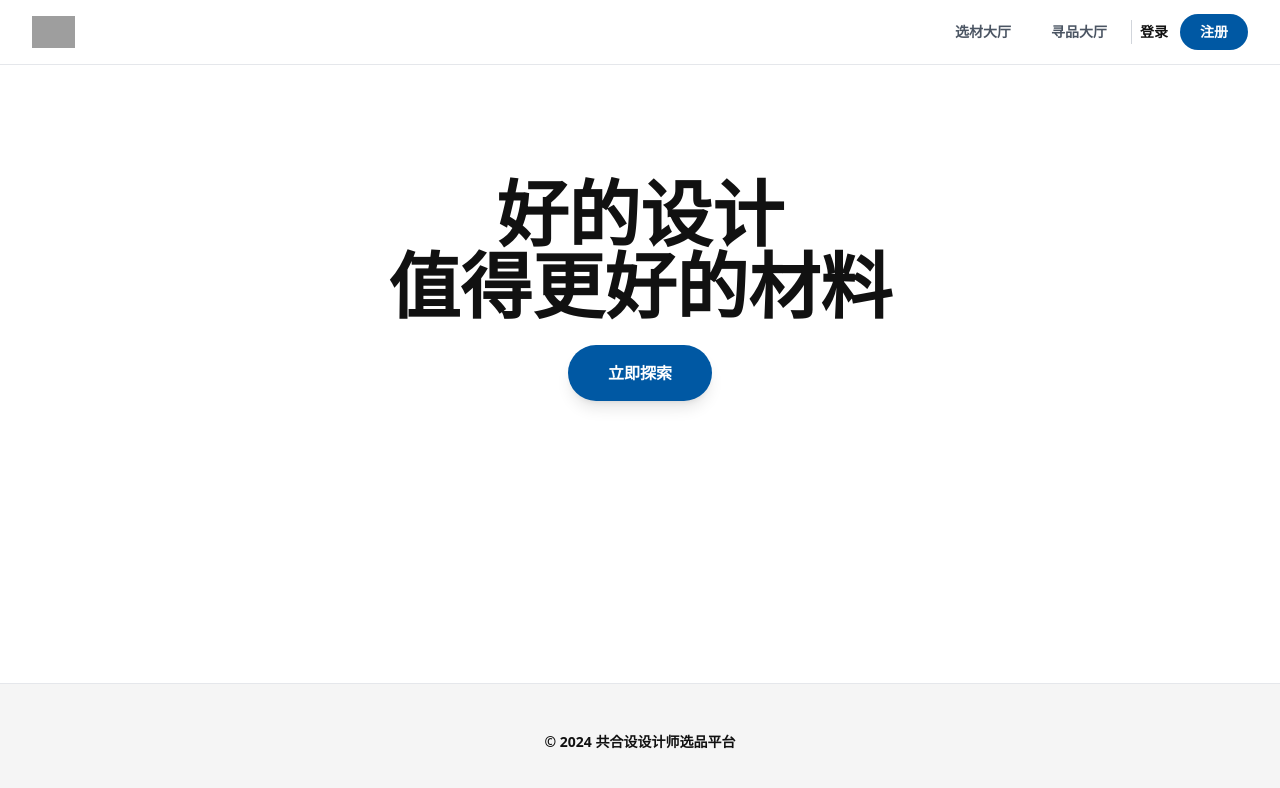
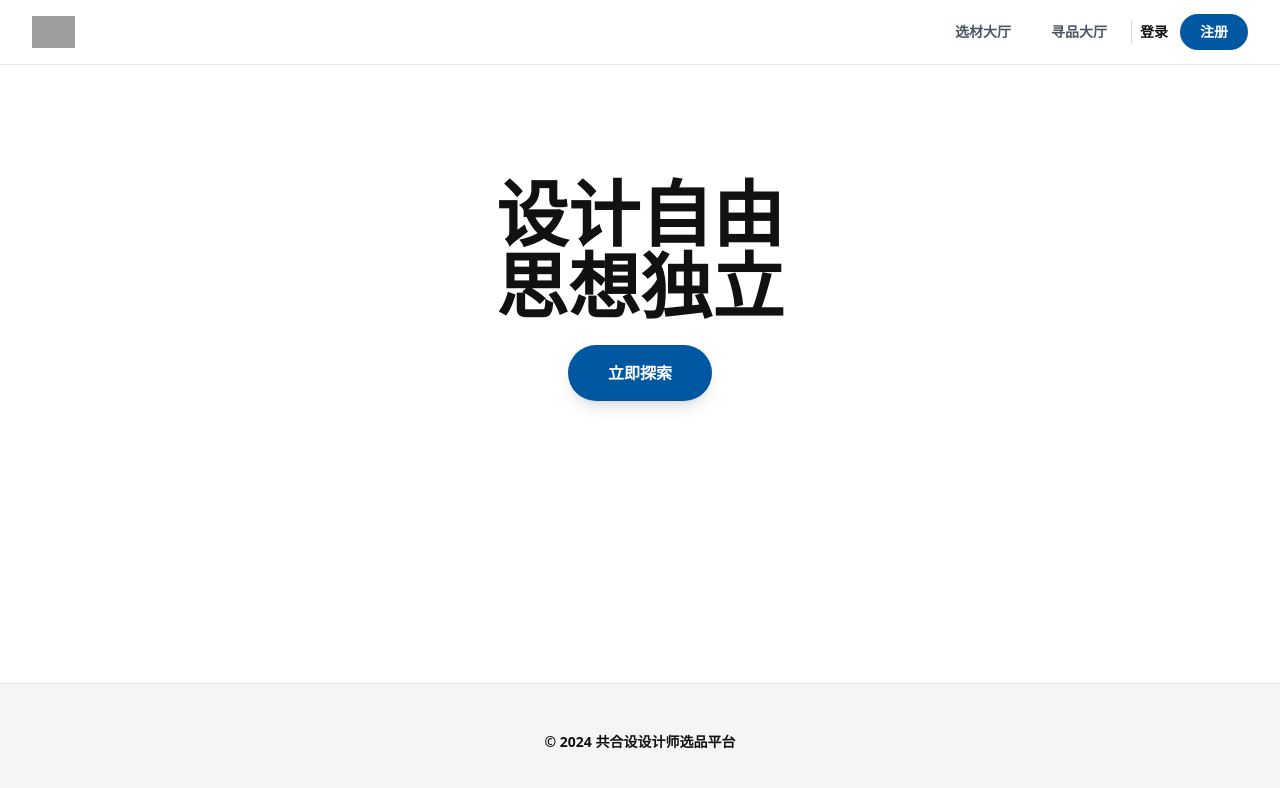
Before and after one commit to ly13061/gongheshe-demo, a React (Vite) app: page / in a window 1280 px wide. Shown: the top 788 px of the page. Built offline with nearby package versions, Linux system fonts and the light colour scheme; grey boxes are pictures that could not be loaded.

Commit message:
设计自由 思想独立

```diff
--- a/App.jsx
+++ b/App.jsx
@@ -798,7 +798,7 @@ function MainLayout() {
 function HomeView({ onExplore }) {
   return (
     <div className="text-center py-20">
-      <h1 className="text-5xl md:text-7xl font-black text-[#111] mb-6">好的设计<br />值得更好的材料</h1>
+      <h1 className="text-5xl md:text-7xl font-black text-[#111] mb-6">设计自由<br />思想独立</h1>
       <button onClick={onExplore} className="px-10 py-4 bg-[#0058a3] text-white font-bold rounded-full shadow-lg hover:bg-[#004f93] transition-colors">立即探索</button>
     </div>
   );
```
